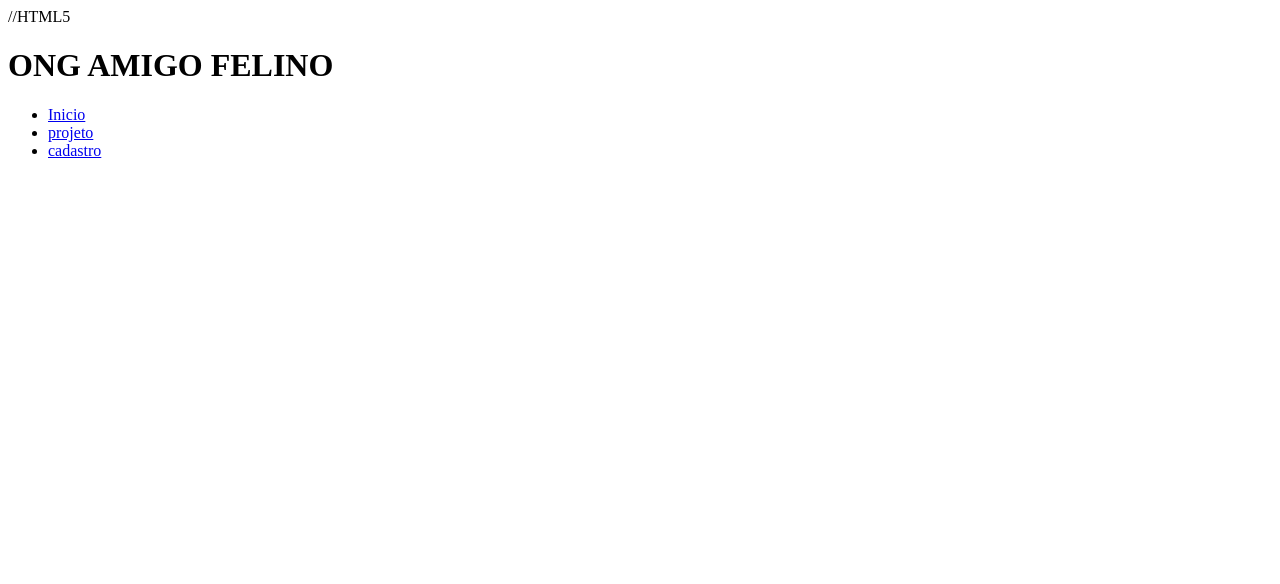
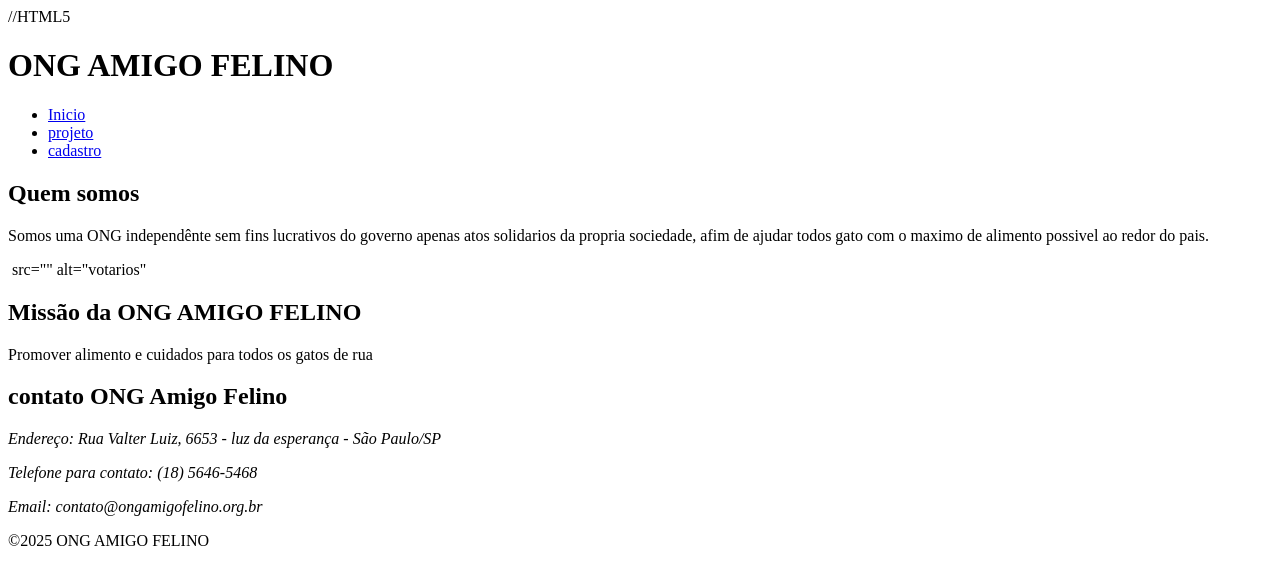
Before and after one commit to renatoghilardirg-collab/Nova-pasta, a plain HTML site: page index.html in a window 1280 px wide. Drawn offline with Linux system fonts and the light colour scheme.

Commit message:
V02 finalizando o index

```diff
--- a/index.html
+++ b/index.html
@@ -3,7 +3,7 @@
 <head>
     <meta charset="UTF-8">
     <meta name="viewport" content="width=device-width, initial-scale=1.0">
-    <title>AMIGO FELINO</title>
+    <title>ONG AMIGO FELINO</title>
 </head>
 <body>
     <header>
@@ -16,6 +16,31 @@
             </ul>
         </nav>
     </header>
+    <main>
+        <section>
+            <h2>Quem somos</h2>
+            <p>Somos uma ONG independênte sem fins lucrativos do governo apenas atos solidarios da propria sociedade, afim de ajudar
+todos gato com o maximo de alimento possivel ao redor do pais.</p>
+<img> src="" alt="votarios"
+        </section>
 
+        <section>
+            <h2>Missão da ONG AMIGO FELINO</h2>
+            <P>Promover alimento e cuidados para todos os gatos de rua </P>
+        </section>
+
+        <section>
+            <h2>contato ONG Amigo Felino</h2>
+            <address>
+                <p>Endereço: Rua Valter Luiz, 6653 - luz da esperança - São Paulo/SP </p>
+                <P>Telefone para contato: (18) 5646-5468 </P>
+                <p>Email: contato@ongamigofelino.org.br</p>
+            </address>
+        </section>
+    </main>
+
+    <footer>
+        <p>&copy;2025 ONG AMIGO FELINO</p>
+    </footer>
 </body>
 </html>
```
